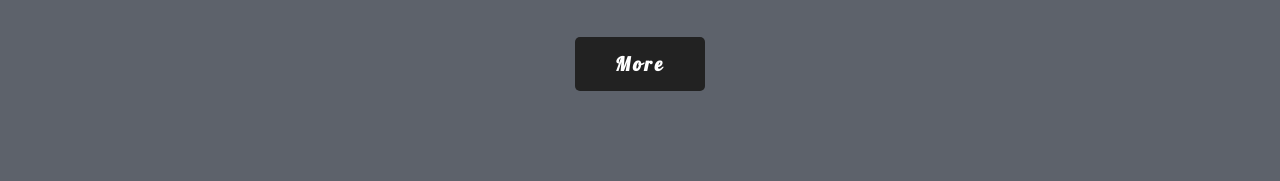
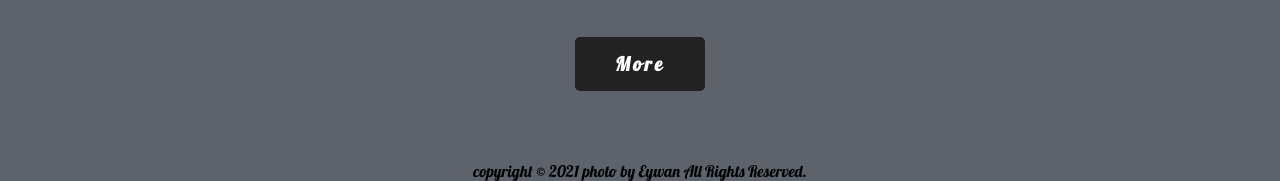
Before and after one commit to Nor-97/photoGallary, a plain HTML site: page index.html in a window 1280 px wide. Shown: the part 2272-2453 px from the top of the page. Drawn offline with Linux system fonts and the light colour scheme; a web font is replaced by a local one.

Commit message:
add
add the copyright to the html

```diff
--- a/index.html
+++ b/index.html
@@ -42,6 +42,11 @@
     <div class="btn">
         <a href="#">More</a>
     </div>
+
+    <div class="copyright">
+        <p> copyright &copy; 2021 <span>photo by Eywan</span> All Rights Reserved.
+            </p>
+          </div>
     </div>
 </body>
 </html>
```
